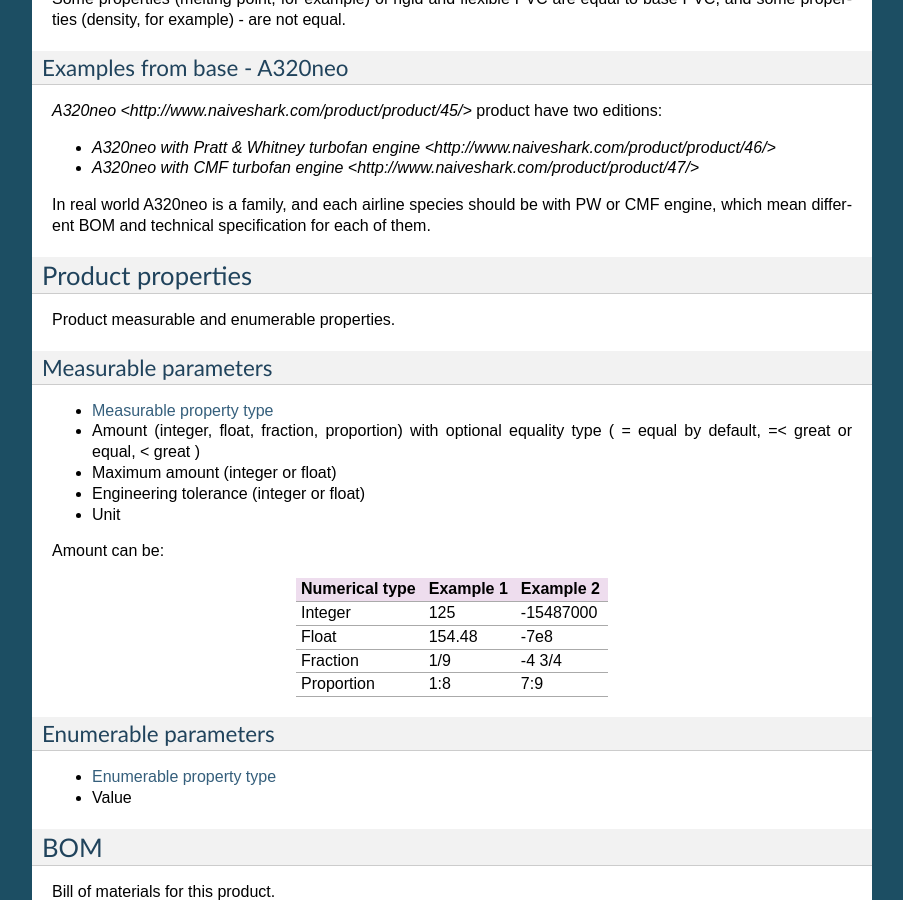
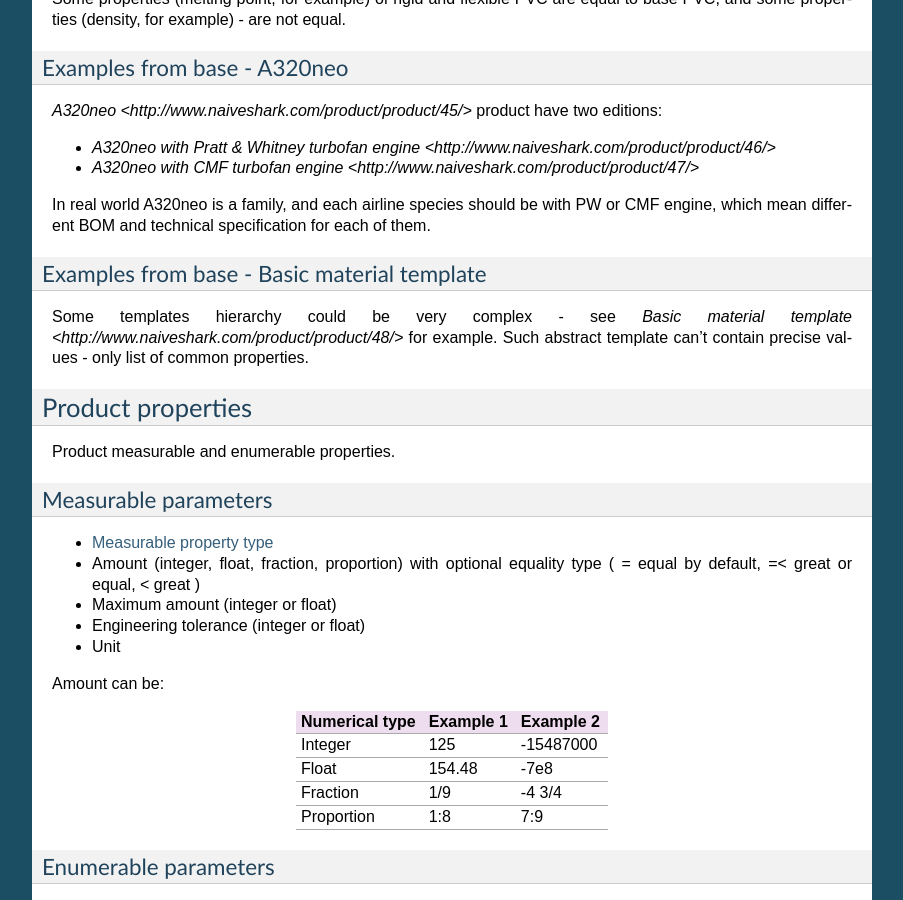
Before and after one commit to NaiveShark/NaiveSharkComDoc, a Sphinx documentation site: the page built from docs/product.rst, in a window 1280 px wide and 900 px high, scrolled down 2163 px. Shown: the whole window, without its empty margins (198-1101 px from the left). Built offline with Sphinx 7.4.7, drawn with Linux system fonts in a browser that asks for light colours; some of the changed text lies outside the part shown.

Commit message:
Еще про шаблоны

```diff
--- a/docs/product.rst
+++ b/docs/product.rst
@@ -71,7 +71,7 @@
 Some properties (melting point, for example) of rigid and flexible PVC are equal to base PVC, and some properties (density, for example) - are not equal.
 
 Examples from base - A320neo
-^^^^^^^^^^^^^^^^^^^^^^^^
+^^^^^^^^^^^^^^^^^^^^^^^^^^^^
 
 `A320neo <http://www.naiveshark.com/product/product/45/>` product have two editions:
 
@@ -79,6 +79,11 @@
 * `A320neo with CMF turbofan engine <http://www.naiveshark.com/product/product/47/>`
 
 In real world A320neo is a family, and each airline species should be with PW or CMF engine, which mean different BOM and technical specification for each of them.
+
+Examples from base - Basic material template
+^^^^^^^^^^^^^^^^^^^^^^^^^^^^^^^^^^^^^^^^^^^^
+
+Some templates hierarchy could be very complex - see `Basic material template <http://www.naiveshark.com/product/product/48/>` for example. Such abstract template can't contain precise values - only list of common properties.
 
 Product properties
 ------------------
```
